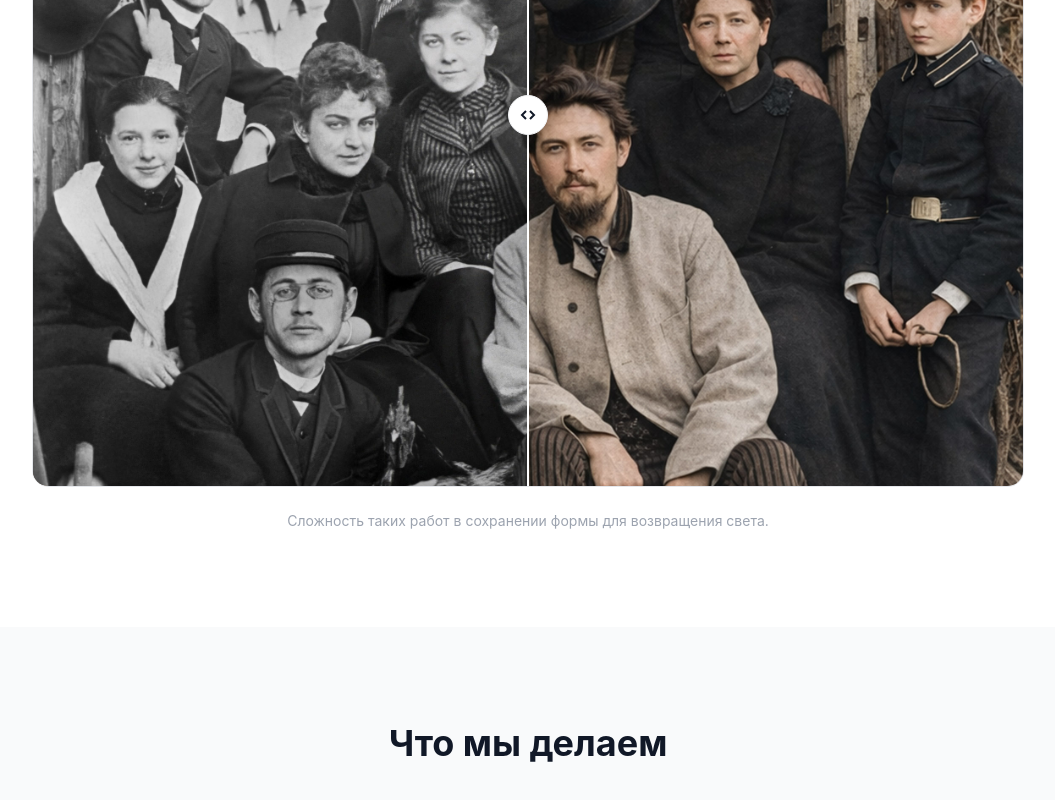
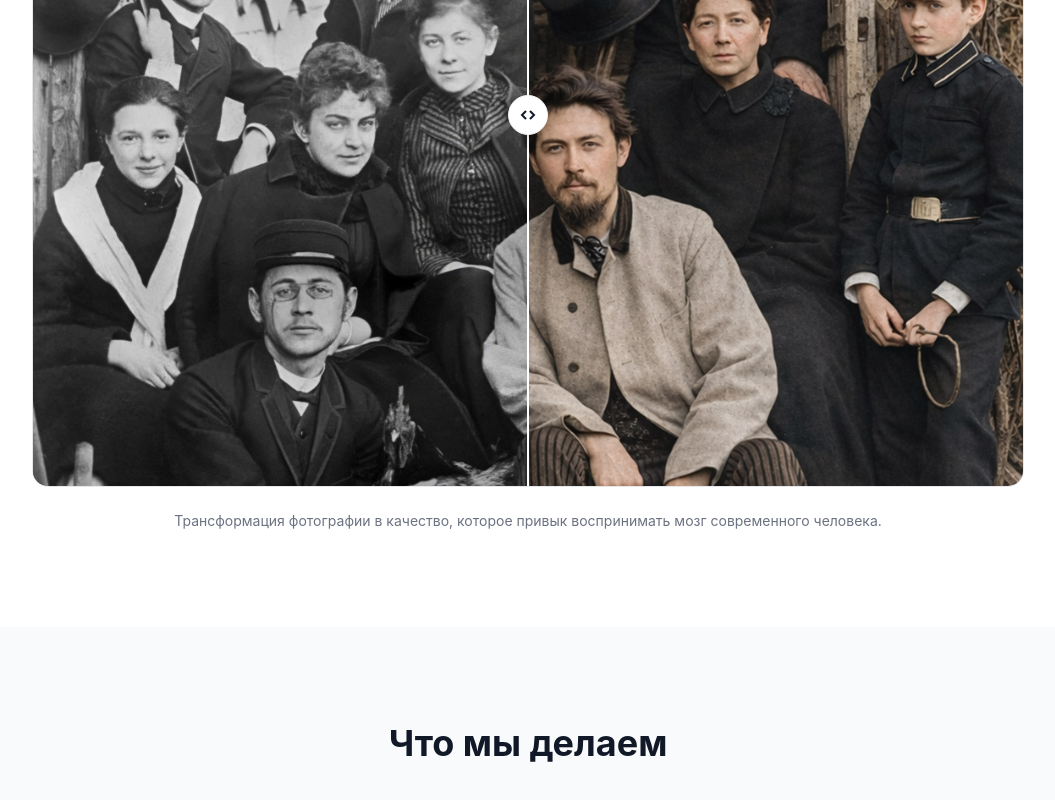
Before and after one commit to proyavi-art/site-proyavi-art, a Next.js app: page / in a window 1280 px wide. Shown: the part 1250-2050 px from the top of the page, without its empty margins (112-1167 px from the left). Built offline with nearby package versions, Linux system fonts and the light colour scheme.

Commit message:
изменения текста

```diff
--- a/app/page.tsx
+++ b/app/page.tsx
@@ -45,8 +45,8 @@ export default function Home() {
           before="/images/demo-before.jpg"
           after="/images/demo-after.jpg"
         />
-        <p className="text-center text-sm text-gray-400 mt-6">
-          Сложность таких работ в сохранении формы для возвращения света.
+        <p className="text-center text-sm text-gray-500 mt-6">
+          Трансформация фотографии в качество, которое привык воспринимать мозг современного человека.
         </p>
       </section>
 
```
